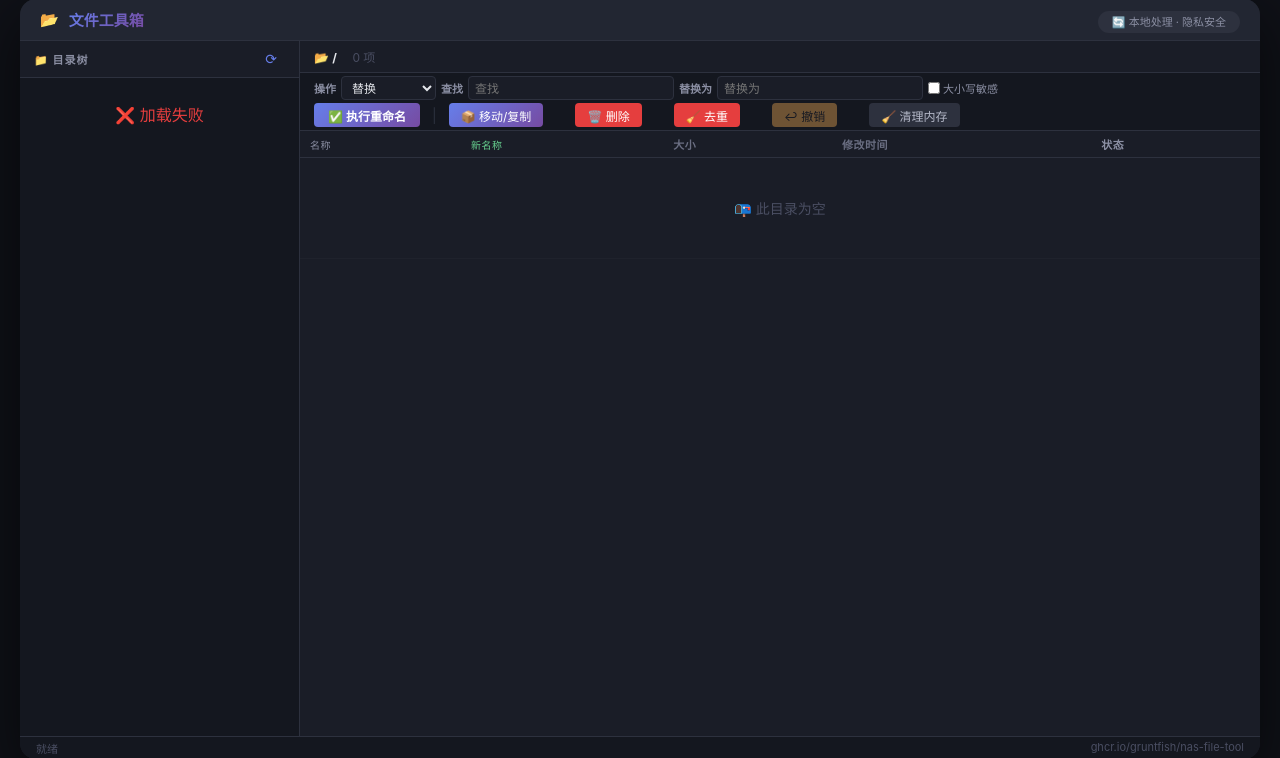
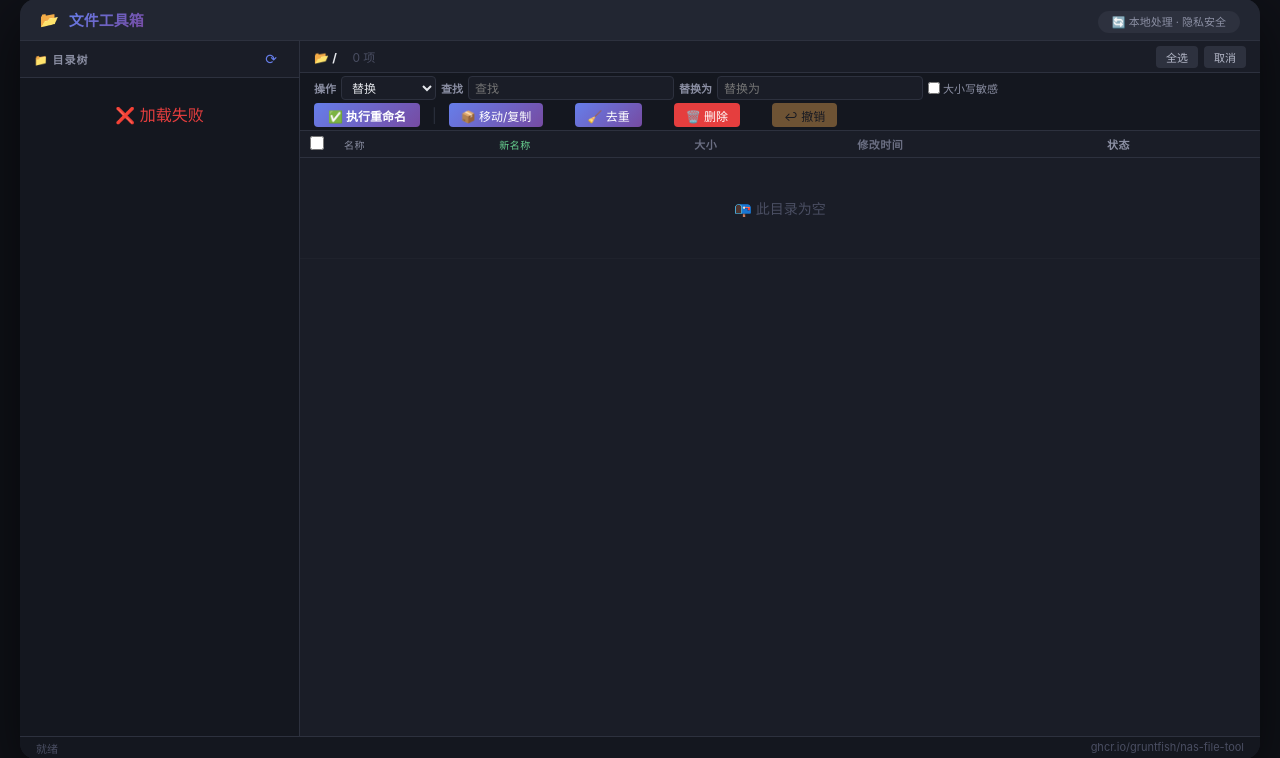
Before and after one commit to GruntFish/nas-file-tool, a Flask app: page / in a window 1280 px wide. Shown: the part 21-779 px from the top of the page. Run offline with Flask 3, Linux system fonts and the light colour scheme.

Commit message:
Update index.html

```diff
--- a/templates/index.html
+++ b/templates/index.html
@@ -65,6 +65,9 @@ body{font-family:-apple-system,BlinkMacSystemFont,'Segoe UI',Roboto,sans-serif;b
 .file-table th{text-align:left;padding:5px 10px;color:#8b8fa3;font-weight:600;font-size:10px;text-transform:uppercase;letter-spacing:.5px;border-bottom:1px solid #2d313e;background:#1a1d27}
 .file-table td{padding:4px 10px;color:#b5b9c9;border-bottom:1px solid #1f222c;font-size:12px}
 .file-table tr:hover td{background:#222632}
+.file-table tr.selected td{background:#2d3b6e}
+.file-table .checkbox-col{width:28px;text-align:center}
+.file-table .checkbox-col input[type=checkbox]{accent-color:#667eea;width:14px;height:14px;cursor:pointer}
 .file-table .name-col{font-weight:500}
 .file-table .new-name-col{color:#68d391;font-weight:500}
 .file-table .new-name-col.unchanged{color:#4a4e62;font-weight:400}
@@ -143,6 +146,11 @@ body{font-family:-apple-system,BlinkMacSystemFont,'Segoe UI',Roboto,sans-serif;b
                 <div class="path-display">
                     📂 <strong id="currentPathDisplay">/</strong>
                     <span id="fileCountDisplay" style="margin-left:12px;color:#4a4e62;">0 项</span>
+                    <span id="selectedInfo" style="margin-left:12px;color:#667eea;"></span>
+                </div>
+                <div style="display:flex;gap:6px;">
+                    <button id="selectAllBtn" style="background:#2d313e;border:0;color:#b5b9c9;padding:2px 10px;border-radius:4px;font-size:11px;cursor:pointer;font-family:inherit;height:22px;">全选</button>
+                    <button id="clearAllBtn" style="background:#2d313e;border:0;color:#b5b9c9;padding:2px 10px;border-radius:4px;font-size:11px;cursor:pointer;font-family:inherit;height:22px;">取消</button>
                 </div>
             </div>
 
@@ -206,19 +214,18 @@ body{font-family:-apple-system,BlinkMacSystemFont,'Segoe UI',Roboto,sans-serif;b
                     <span class="sep">|</span>
                     <button id="moveCopyBtn" class="primary">📦 移动/复制</button>
                     <span class="btn-spacer"></span>
+                    <button id="dedupBtn" class="primary">🧹 去重</button>
+                    <span class="btn-spacer"></span>
                     <button id="deleteBtn" class="danger">🗑️ 删除</button>
                     <span class="btn-spacer"></span>
-                    <button id="dedupBtn" class="danger">🧹 去重</button>
-                    <span class="btn-spacer"></span>
                     <button id="undoBtn" class="undo-btn" disabled>↩ 撤销</button>
-                    <span class="btn-spacer"></span>
-                    <button id="cleanupBtn">🧹 清理内存</button>
                 </div>
             </div>
 
             <div class="file-list-container" id="fileListContainer">
                 <table class="file-table">
                     <thead><tr>
+                        <th class="checkbox-col"><input type="checkbox" id="selectAll"></th>
                         <th class="name-col">名称</th>
                         <th class="new-name-col">新名称</th>
                         <th class="size-col">大小</th>
@@ -226,7 +233,7 @@ body{font-family:-apple-system,BlinkMacSystemFont,'Segoe UI',Roboto,sans-serif;b
                         <th class="status-col">状态</th>
                     </tr></thead>
                     <tbody id="fileTableBody">
-                        <tr class="empty-row"><td colspan="5">📭 此目录为空</td></tr>
+                        <tr class="empty-row"><td colspan="6">📭 此目录为空</td></tr>
                     </tbody>
                 </table>
             </div>
@@ -246,7 +253,7 @@ body{font-family:-apple-system,BlinkMacSystemFont,'Segoe UI',Roboto,sans-serif;b
         <h2>📦 移动/复制文件</h2>
         <div style="color:#8b8fa3;font-size:13px;margin-bottom:10px;">
             源目录：<strong id="moveSourcePath" style="color:#e4e6eb;">/</strong>
-            <span style="color:#4a4e62;margin-left:8px;">（该目录下所有文件）</span>
+            <span style="color:#4a4e62;margin-left:8px;">（该目录下选中的文件）</span>
         </div>
 
         <div style="display:grid;grid-template-columns:1fr 1fr;gap:8px;">
@@ -361,11 +368,13 @@ let fileList = [];
 let renamePreview = {};
 let renameHistory = [];
 let fullTreeData = [];
+let selectedFiles = new Set();
 
 const treeContainer = document.getElementById('treeContainer');
 const fileTableBody = document.getElementById('fileTableBody');
 const currentPathDisplay = document.getElementById('currentPathDisplay');
 const fileCountDisplay = document.getElementById('fileCountDisplay');
+const selectedInfo = document.getElementById('selectedInfo');
 const statusLeft = document.getElementById('statusLeft');
 const logArea = document.getElementById('logArea');
 
@@ -486,6 +495,7 @@ async function loadFiles(path) {
         const result = await fetchFiles(path);
         if (result.error) throw new Error(result.error);
         fileList = result.files || [];
+        selectedFiles.clear();
         renderFiles(fileList);
         updateTreeHighlight(path);
         statusLeft.textContent = '📂 ' + path;
@@ -705,18 +715,12 @@ function getRenameParams() {
     return params;
 }
 
-function getAllFilePaths() {
-    const paths = [];
-    for (let file of fileList) {
-        if (!file.is_dir) {
-            paths.push(file.path);
-        }
-    }
-    return paths;
+function getSelectedPaths() {
+    return Array.from(selectedFiles);
 }
 
 function autoPreview() {
-    const files = getAllFilePaths();
+    const files = getSelectedPaths();
     const params = getRenameParams();
 
     if (files.length === 0 || !params.action) {
@@ -754,8 +758,9 @@ function renderFiles(files) {
     const tbody = fileTableBody;
     tbody.innerHTML = '';
     if (!files || files.length === 0) {
-        tbody.innerHTML = '<tr class="empty-row"><td colspan="5">📭 此目录为空</td></tr>';
+        tbody.innerHTML = '<tr class="empty-row"><td colspan="6">📭 此目录为空</td></tr>';
         fileCountDisplay.textContent = '0 项';
+        updateSelectedInfo();
         return;
     }
     fileList = files;
@@ -775,14 +780,47 @@ function renderFiles(files) {
         const isChanged = newName !== file.name && !isDir;
         const statusText = isDir ? '📁 文件夹' : (isChanged ? '🔄 修改' : '✓ 不变');
         const statusClass = isChanged ? 'changed' : 'ok';
+        const checked = selectedFiles.has(file.path) ? 'checked' : '';
         tr.innerHTML =
+            '<td class="checkbox-col"><input type="checkbox" value="' + escapeHtml(file.path) + '" ' + checked + '></td>' +
             '<td class="name-col' + (isDir ? ' folder-row' : '') + '">' + icon + ' ' + escapeHtml(file.name) + '</td>' +
             '<td class="new-name-col' + (isChanged && !isDir ? '' : ' unchanged') + '">' + (isDir ? '-' : escapeHtml(newName)) + '</td>' +
             '<td class="size-col">' + size + '</td>' +
             '<td class="date-col">' + date + '</td>' +
             '<td class="status-col ' + statusClass + '">' + statusText + '</td>';
+
+        const checkbox = tr.querySelector('input[type="checkbox"]');
+        checkbox.addEventListener('change', function() {
+            if (this.checked) {
+                selectedFiles.add(file.path);
+                tr.classList.add('selected');
+            } else {
+                selectedFiles.delete(file.path);
+                tr.classList.remove('selected');
+            }
+            updateSelectedInfo();
+            autoPreview();
+        });
+
         tbody.appendChild(tr);
     });
+    updateSelectedInfo();
+}
+
+function updateSelectedInfo() {
+    const count = selectedFiles.size;
+    if (count > 0) {
+        selectedInfo.textContent = '✅ 已选 ' + count + ' 项';
+    } else {
+        selectedInfo.textContent = '';
+    }
+    // 更新全选状态
+    const allCheckboxes = document.querySelectorAll('#fileTableBody input[type="checkbox"]');
+    const checkedCheckboxes = document.querySelectorAll('#fileTableBody input[type="checkbox"]:checked');
+    const selectAll = document.getElementById('selectAll');
+    if (allCheckboxes.length > 0) {
+        selectAll.checked = allCheckboxes.length === checkedCheckboxes.length;
+    }
 }
 
 function formatSize(bytes) {
@@ -814,6 +852,28 @@ function openModal(id) { document.getElementById(id).classList.add('show'); }
 function closeModal(id) { document.getElementById(id).classList.remove('show'); }
 document.querySelectorAll('.modal-overlay').forEach(el => {
     el.addEventListener('click', function(e) { if (e.target === this) this.classList.remove('show'); });
+});
+
+// ===== 全选/取消 =====
+document.getElementById('selectAllBtn').addEventListener('click', function() {
+    document.querySelectorAll('#fileTableBody input[type="checkbox"]').forEach(cb => {
+        cb.checked = true;
+        cb.dispatchEvent(new Event('change'));
+    });
+});
+
+document.getElementById('clearAllBtn').addEventListener('click', function() {
+    document.querySelectorAll('#fileTableBody input[type="checkbox"]').forEach(cb => {
+        cb.checked = false;
+        cb.dispatchEvent(new Event('change'));
+    });
+});
+
+document.getElementById('selectAll').addEventListener('change', function() {
+    document.querySelectorAll('#fileTableBody input[type="checkbox"]').forEach(cb => {
+        cb.checked = this.checked;
+        cb.dispatchEvent(new Event('change'));
+    });
 });
 
 document.getElementById('renameAction').addEventListener('change', function() {
@@ -921,9 +981,9 @@ document.getElementById('dateFormat').addEventListener('change', autoPreview);
 document.getElementById('datePos').addEventListener('change', autoPreview);
 
 document.getElementById('executeRenameBtn').addEventListener('click', async function() {
-    const files = getAllFilePaths();
+    const files = getSelectedPaths();
     if (files.length === 0) {
-        showLog('⚠️ 当前目录没有文件', 'warning');
+        showLog('⚠️ 请先选择文件', 'warning');
         return;
     }
     const params = getRenameParams();
@@ -955,6 +1015,7 @@ document.getElementById('executeRenameBtn').addEventListener('click', async func
             document.getElementById('undoBtn').disabled = false;
         }
         renamePreview = {};
+        selectedFiles.clear();
         await loadFiles(currentPath);
     } catch(e) {
         showLog('❌ ' + e.message, 'error');
@@ -974,34 +1035,28 @@ document.getElementById('undoBtn').addEventListener('click', async function() {
         renameHistory.pop();
         if (renameHistory.length === 0) this.disabled = true;
         renamePreview = {};
+        selectedFiles.clear();
         await loadFiles(currentPath);
-    } catch(e) { showLog('❌ ' + e.message, 'error'); }
-});
-
-document.getElementById('cleanupBtn').addEventListener('click', async function() {
-    try {
-        const res = await fetch('/api/cleanup', { method: 'POST' });
-        const data = await res.json();
-        showLog('🧹 ' + data.message + ' (内存: ' + data.memory_mb + 'MB)', 'success');
     } catch(e) { showLog('❌ ' + e.message, 'error'); }
 });
 
 // ===== 删除功能 =====
 document.getElementById('deleteBtn').addEventListener('click', function() {
-    const files = getAllFilePaths();
+    const files = getSelectedPaths();
     if (files.length === 0) {
-        showLog('⚠️ 当前目录没有文件可删除', 'warning');
+        showLog('⚠️ 请先选择要删除的文件或目录', 'warning');
         return;
     }
-    if (!confirm('⚠️ 确定要删除当前目录下的 ' + files.length + ' 个文件吗？\n此操作不可恢复！')) {
+    const fileNames = files.map(f => getFileName(f)).join('\n  ');
+    if (!confirm('⚠️ 确定要删除以下 ' + files.length + ' 个文件/目录吗？\n\n  ' + fileNames + '\n\n此操作不可恢复！')) {
         return;
     }
-    deleteFiles(files);
+    deleteItems(files);
 });
 
-async function deleteFiles(files) {
+async function deleteItems(files) {
     clearLog();
-    showLog('⏳ 开始删除 ' + files.length + ' 个文件...', 'info');
+    showLog('⏳ 开始删除 ' + files.length + ' 个文件/目录...', 'info');
 
     let deleted = 0;
     let failed = 0;
@@ -1025,17 +1080,23 @@ async function deleteFiles(files) {
     }
 
     if (deleted > 0) {
-        showLog('✅ 成功删除 ' + deleted + ' 个文件', 'success');
+        showLog('✅ 成功删除 ' + deleted + ' 个文件/目录', 'success');
     }
     if (failed > 0) {
-        showLog('⚠️ 删除失败 ' + failed + ' 个文件', 'error');
+        showLog('⚠️ 删除失败 ' + failed + ' 个文件/目录', 'error');
     }
 
     renamePreview = {};
+    selectedFiles.clear();
     await loadFiles(currentPath);
 }
 
 document.getElementById('moveCopyBtn').addEventListener('click', function() {
+    const files = getSelectedPaths();
+    if (files.length === 0) {
+        showLog('⚠️ 请先选择文件', 'warning');
+        return;
+    }
     document.getElementById('moveSourcePath').textContent = currentPath;
     document.getElementById('moveTargetSelect').value = '';
     document.getElementById('moveTargetInput').value = '';
@@ -1077,9 +1138,9 @@ document.getElementById('moveCopyConfirmBtn').addEventListener('click', async fu
         return;
     }
 
-    const files = getAllFilePaths();
+    const files = getSelectedPaths();
     if (files.length === 0) {
-        showLog('⚠️ 当前目录没有文件可移动/复制', 'warning');
+        showLog('⚠️ 请先选择文件', 'warning');
         closeModal('moveCopyModal');
         return;
     }
@@ -1106,6 +1167,7 @@ document.getElementById('moveCopyConfirmBtn').addEventListener('click', async fu
             document.getElementById('undoBtn').disabled = false;
         }
         renamePreview = {};
+        selectedFiles.clear();
         await loadFiles(currentPath);
     } catch(e) {
         showLog('❌ ' + e.message, 'error');
@@ -1119,7 +1181,7 @@ document.querySelectorAll('#moveCopyModal input, #moveCopyModal select').forEach
 
 async function previewFilter() {
     const filters = getFilters();
-    const files = getAllFilePaths();
+    const files = getSelectedPaths();
     if (Object.keys(filters).length === 0 || files.length === 0) {
         document.getElementById('filterPreview').style.display = 'none';
         return;
@@ -1153,6 +1215,7 @@ document.getElementById('dedupConfirmBtn').addEventListener('click', async funct
             if (result.deleted > 0) showLog('✅ 已删除 ' + result.deleted + ' 个重复文件', 'success');
         } else { showLog('✅ 没有重复文件', 'success'); }
         renamePreview = {};
+        selectedFiles.clear();
         await loadFiles(currentPath);
     } catch(e) { showLog('❌ ' + e.message, 'error'); }
 });
```
